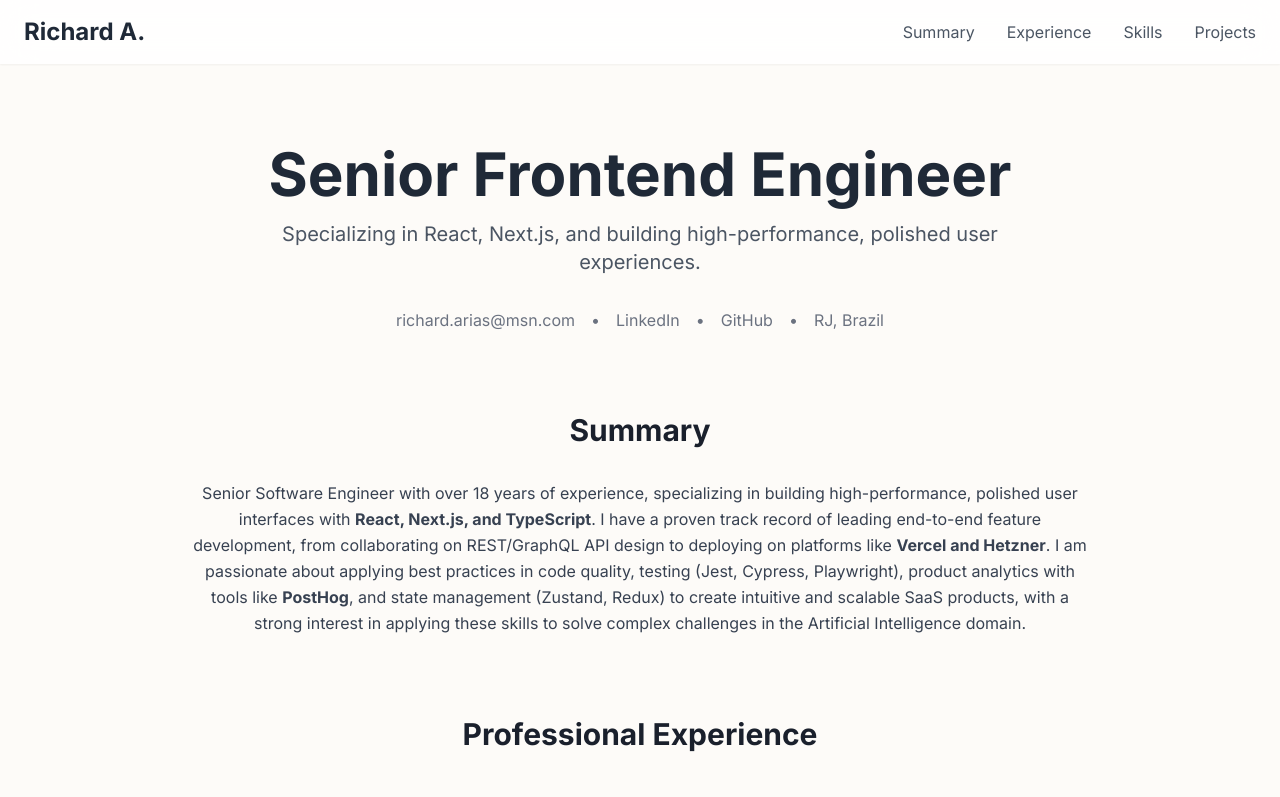
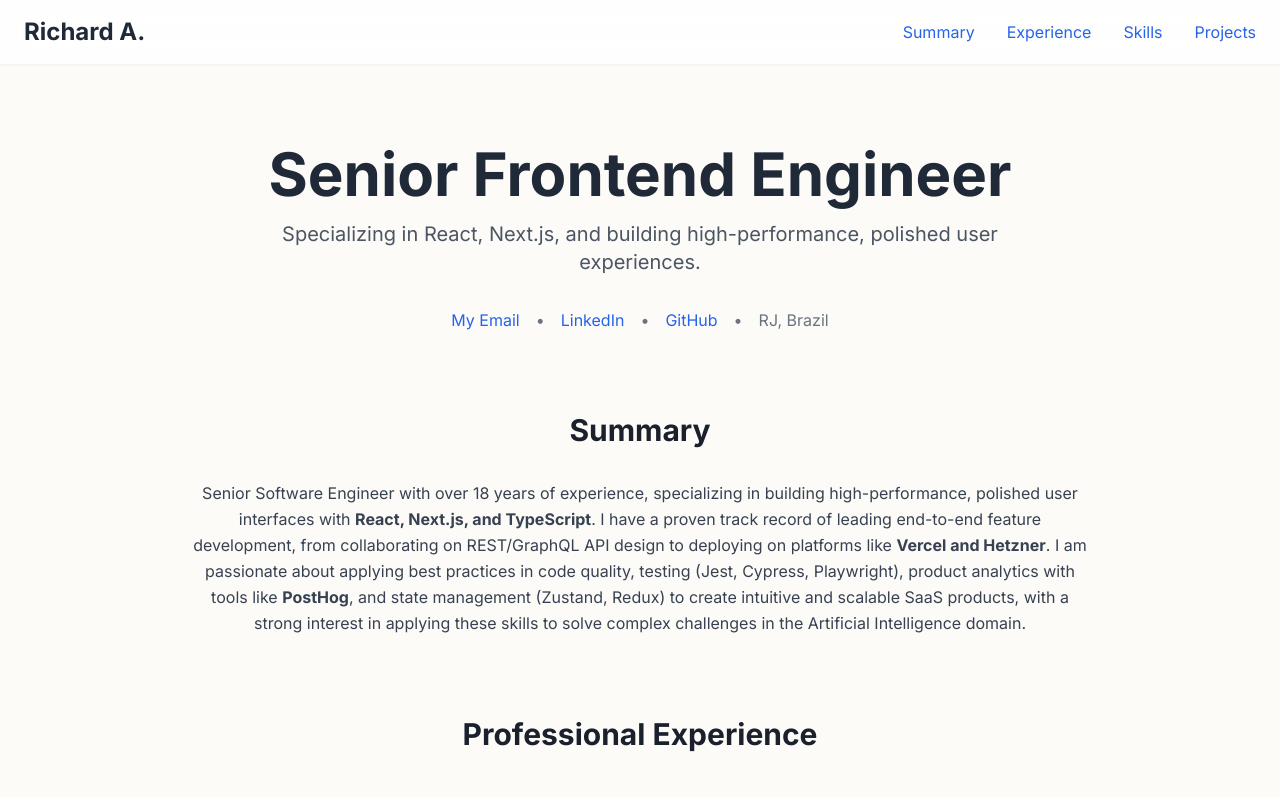
Before and after one commit to thundree/resume, a plain HTML site: page index.html in a window 1280 px wide. Shown: the top 797 px of the page. Drawn offline with nearby package versions, Linux system fonts and the light colour scheme.

Commit message:
Enhance link styles for improved interactivity and accessibility

```diff
--- a/index.html
+++ b/index.html
@@ -17,6 +17,26 @@
         font-family: "Inter", sans-serif;
         background-color: #fdfbf8;
         color: #1a202c;
+      }
+      /* Make links clearly interactive and blue */
+      a {
+        color: #2563eb !important; /* blue-600 */
+        text-decoration: underline;
+        text-underline-offset: 2px;
+        text-decoration-thickness: 1px;
+        text-decoration-color: currentColor;
+        transition: color 150ms ease, text-decoration-color 150ms ease,
+          text-decoration-thickness 150ms ease;
+      }
+      a:hover {
+        color: #1d4ed8 !important; /* blue-700 */
+        text-underline-offset: 3px;
+        text-decoration-thickness: 2px;
+      }
+      a:focus-visible {
+        outline: 2px solid #2563eb; /* blue-600 */
+        outline-offset: 2px;
+        border-radius: 4px;
       }
     </style>
   </head>
@@ -62,7 +82,7 @@
           class="mt-8 flex flex-col sm:flex-row justify-center space-x-4 space-y-4 sm:space-y-0 text-gray-500"
         >
           <a href="mailto:richard.arias@msn.com" class="hover:text-gray-800"
-            >richard.arias@msn.com</a
+            >My Email</a
           >
           <span class="hidden md:block">&bull;</span>
           <a
```
